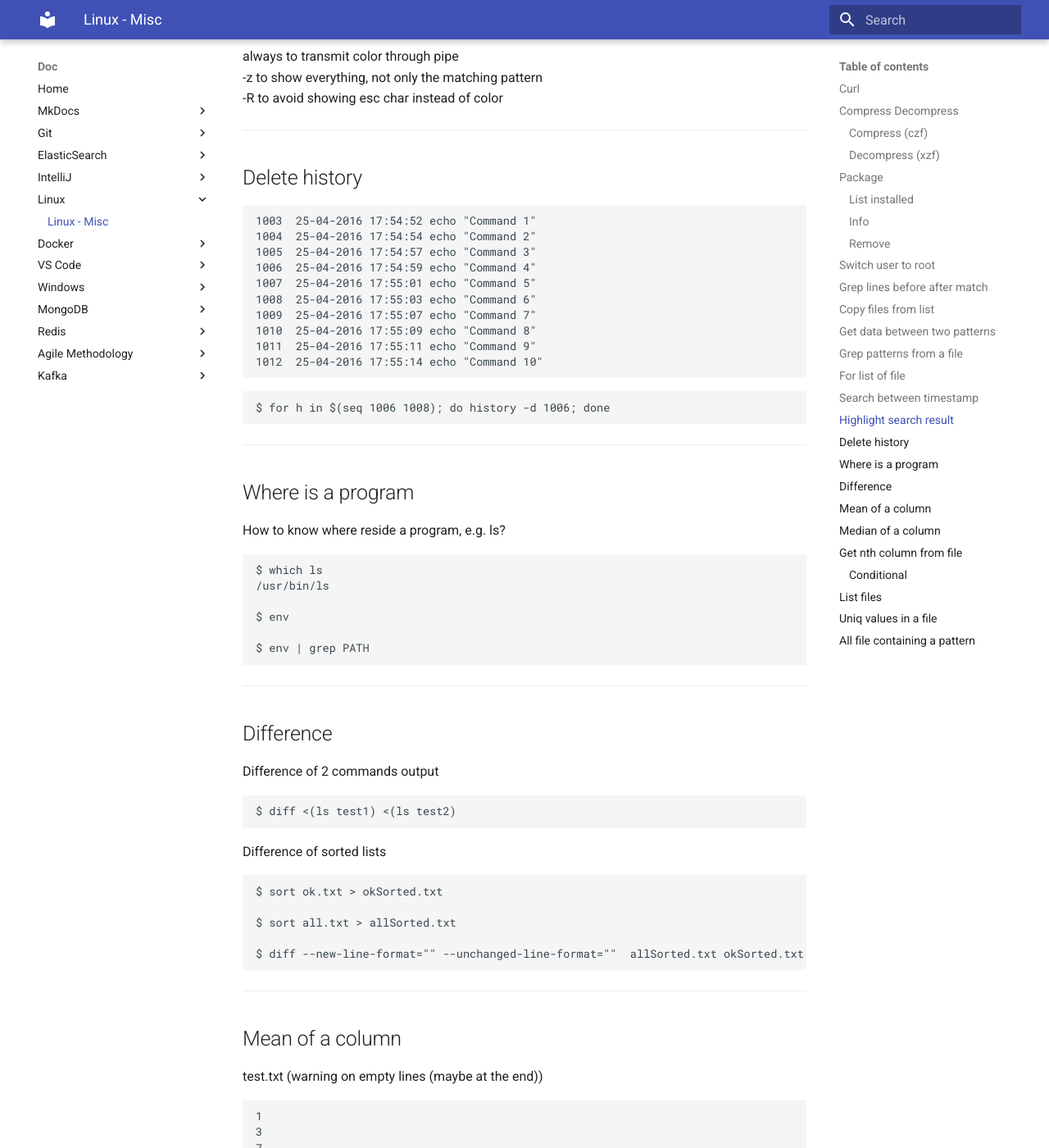
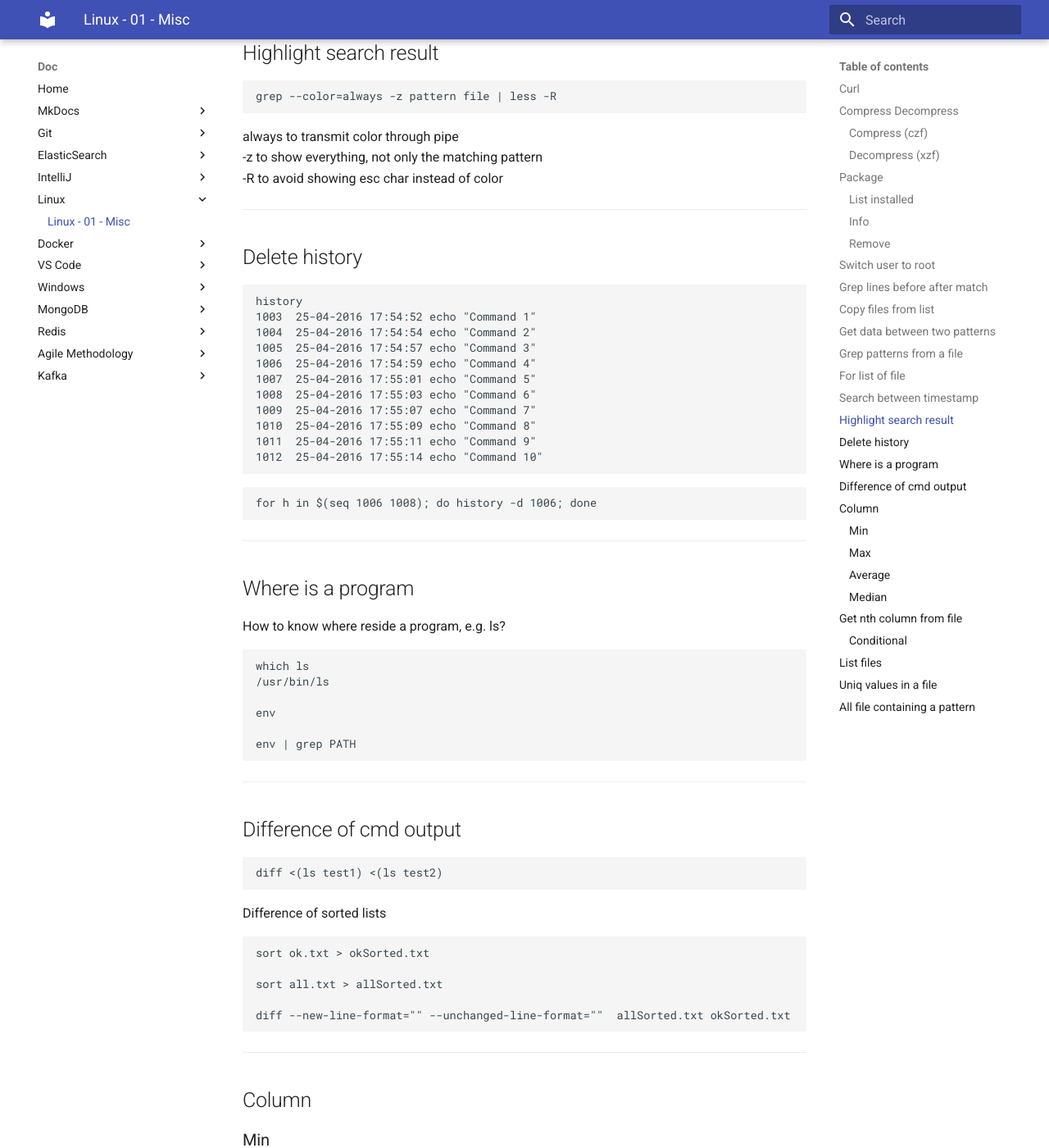
Before and after one commit to oldu73/doc, an MkDocs documentation site: the page built from docs/linux/1-linux-misc.md, in a window 1280 px wide and 1400 px high, scrolled down 3677 px. Shown: the whole window at 82% size. Built offline with MkDocs 1.6.1 and Material for MkDocs 9.7.7, drawn with Linux system fonts in a browser that asks for light colours; some of the changed text lies outside the part shown.

Commit message:
linux - 1 - misc

````diff
--- a/docs/linux/linux.md
+++ b/docs/linux/1-linux-misc.md
@@ -1,32 +1,38 @@
-# Linux
+# Linux - 01 - Misc
 
 ***
 
 ## Curl
 
 ```console
-$ curl -i localhost
-$ curl -sb -H "Accept: application/json" "http://localhost" | json_pp
+curl -i localhost
+curl -sb -H "Accept: application/json" "http://localhost" | json_pp
 ```
 
 ***
 
 ## Compress Decompress
+
 ### Compress (czf)
+
 \- c compress, -z zip, -f file
+
 ```console
-$ tar -czf /targetfolder/targetfile.tar.gz /sourcefolder
+tar -czf /targetfolder/targetfile.tar.gz /sourcefolder
 ```
 
 ### Decompress (xzf)
+
 \- x extract, -z zip, -f file
+
 ```console
-$ tar -xzf targetfile.tar.gz
+tar -xzf targetfile.tar.gz
 ```
 
 or gzip, -k to keep original, -d to decompress:
+
 ```console
-$ gzip -kd file.gz
+gzip -kd file.gz
 ```
 
 ***
@@ -34,18 +40,21 @@
 ## Package
 
 ### List installed
-```
-$ apt list --installed
+
+```console
+apt list --installed
 ```
 
 ### Info
-```
-$ apt-cache show packagename
+
+```console
+apt-cache show packagename
 ```
 
 ### Remove
-```
-$ sudo apt-get --purge autoremove packagename
+
+```console
+sudo apt-get --purge autoremove packagename
 ```
 
 ***
@@ -53,8 +62,9 @@
 ## Switch user to root
 
 Switch current user to root
-```
-$ sudo su -
+
+```console
+sudo su -
 ```
 
 ***
@@ -66,8 +76,8 @@
 
 Stick ne lines just after option
 
-```
-$ grep -B2 -A3 pattern infile.txt
+```console
+grep -B2 -A3 pattern infile.txt
 ```
 
 ***
@@ -76,8 +86,8 @@
 
 Copy specific files from a text list of files
 
-```
-$ rsync -a sourcefolder --files-from=list.txt destinationfolder
+```console
+rsync -a sourcefolder --files-from=list.txt destinationfolder
 ```
 
 ***
@@ -85,7 +95,8 @@
 ## Get data between two patterns
 
 In error.log
-```
+
+```text
 .
 .
 05:59:30.024 [nioEventLoopGroup-3-5] ERROR c.l.d.c.ConnectorServerHandlerTCP.parseAndSendMessageTeltonika(177) - class java.util.concurrent.ExecutionException FOR RAW DATA : 0000017d55747fb00003f5380c1be045ce00000000000000000804ef005000c8024503034230fc430f8d440000011007e0fca600 WITH STACKTRACE : {}
@@ -94,8 +105,15 @@
 ```
 
 Get data between "DATA : " and " WITH" (hex raw data)
+
+```console
+cat error.log | sed -nr 's/.*DATA : (.*) WITH.*/\1/p'
 ```
-$ cat error.log | sed -nr 's/.*DATA : (.*) WITH.*/\1/p'
+
+or
+
+```console
+cat file | grep -o -P '(?<=left).*(?=right)'
 ```
 
 ***
@@ -104,18 +122,18 @@
 
 -f option, maybe -oF options also
 
-```
-$ grep -f patterns_file *.log
+```console
+grep -f patterns_file *.log
 
 or
 
-$ grep -oFf patterns.txt *.log
+grep -oFf patterns.txt *.log
 ```
 
 If result's count's not OK, check by not found pattern (-h option to hide filename in output)
 
-```
-$ grep -hoFf patterns.txt *.log | grep -vFf - patterns.txt
+```console
+grep -hoFf patterns.txt *.log | grep -vFf - patterns.txt
 ```
 
 ***
@@ -125,8 +143,8 @@
 For list of file in current folder, do operation.
 Here we want to have file name, cat content and separate result with a new line
 
-```
-$ ll *.txt
+```console
+ll *.txt
 
 1.txt
 2.txt
@@ -135,7 +153,7 @@
 5.txt
 
 
-$ for f in {2..4}.txt; do echo "$f"; cat "$f"; printf "\n"; done
+for f in {2..4}.txt; do echo "$f"; cat "$f"; printf "\n"; done
 
 2.txt
 jkl
@@ -157,8 +175,8 @@
 
 ## Search between timestamp
 
-```
-$ sed -rne '/10:50/,/11:05/ p' file
+```console
+sed -rne '/10:50/,/11:05/ p' file
 ```
 
 Put existing time range in file (10:50 - 11:05).
@@ -167,8 +185,8 @@
 
 ## Highlight search result
 
-```
-$ grep --color=always -z pattern file | less -R
+```console
+grep --color=always -z pattern file | less -R
 ```
 
 always to transmit color through pipe
@@ -179,7 +197,8 @@
 
 ## Delete history
 
-```
+```console
+history
 1003  25-04-2016 17:54:52 echo "Command 1"
 1004  25-04-2016 17:54:54 echo "Command 2"
 1005  25-04-2016 17:54:57 echo "Command 3"
@@ -192,8 +211,8 @@
 1012  25-04-2016 17:55:14 echo "Command 10"
 ```
 
-```
-$ for h in $(seq 1006 1008); do history -d 1006; done
+```console
+for h in $(seq 1006 1008); do history -d 1006; done
 ```
 
 ***
@@ -202,57 +221,69 @@
 
 How to know where reside a program, e.g. ls?
 
-```
-$ which ls
+```console
+which ls
 /usr/bin/ls
 
-$ env
+env
 
-$ env | grep PATH
+env | grep PATH
 ```
 
 ***
 
-## Difference
+## Difference of cmd output
 
-Difference of 2 commands output
-
-```
-$ diff <(ls test1) <(ls test2)
+```console
+diff <(ls test1) <(ls test2)
 ```
 
 Difference of sorted lists
 
-```
-$ sort ok.txt > okSorted.txt
+```console
+sort ok.txt > okSorted.txt
 
-$ sort all.txt > allSorted.txt
+sort all.txt > allSorted.txt
 
-$ diff --new-line-format="" --unchanged-line-format=""  allSorted.txt okSorted.txt
+diff --new-line-format="" --unchanged-line-format=""  allSorted.txt okSorted.txt
 ```
 
 ***
 
-## Mean of a column
+## Column
+
+### Min
+
+```console
+cat ... | grep ... | sort -n -r | tail -n10
+```
+
+### Max
+
+```console
+cat ... | grep ... | sort -n -r | head -n10
+```
+
+### Average
 
 test.txt (warning on empty lines (maybe at the end))
-```
+
+```text
 1
 3
 7
 ```
 
-```
-$ cat test.txt | awk '{ total += $1 } END { print total/NR }'
+```console
+cat test.txt | awk '{ total += $1 } END { print total/NR }'
 3.66667
 ```
 
-***
-
-## Median of a column
+### Median
 
 test.txt (warning on empty lines (maybe at the end))
-```
+
+```text
 1
 3
 7
@@ -263,7 +294,8 @@
 ```
 
 median.awk
-```
+
+```text
 #/usr/bin/env awk
 {
     count[NR] = $1;
@@ -277,17 +309,17 @@
 }
 ```
 
-```
-$ cat test.txt | awk -f median.awk
+```console
+cat test.txt | awk -f median.awk
 11
 ```
 
 Check equal number of values below and above median
 
-```
-$ cat test.txt | awk '{if($1 < 11) print $1}' | wc -l
+```console
+cat test.txt | awk '{if($1 < 11) print $1}' | wc -l
 3
-$ cat test.txt | awk '{if($1 > 11) print $1}' | wc -l
+cat test.txt | awk '{if($1 > 11) print $1}' | wc -l
 3
 ```
 
@@ -298,14 +330,15 @@
 Get nth column from file with field separated values
 
 test.txt
-```
+
+```text
 column 1 row 1;column 2 row 1;column 3 row 1
 column 1 row 2;column 2 row 2;column 3 row 2
 column 1 row 3;column 2 row 3;column 3 row 3
 ```
 
-```
-$ cat test.txt | awk -F ';' '{print $2}'
+```console
+cat test.txt | awk -F ';' '{print $2}'
 column 2 row 1
 column 2 row 2
 column 2 row 3
@@ -313,8 +346,8 @@
 
 ### Conditional
 
-```
-$ cat test.txt | awk -F ';' '{if($1 == "column 1 row 2") print $2}'
+```console
+cat test.txt | awk -F ';' '{if($1 == "column 1 row 2") print $2}'
 column 2 row 2
 ```
 
@@ -323,8 +356,9 @@
 ## List files
 
 Sorted by sizes and human readable
-```
-$ ll -S -h
+
+```console
+ll -S -h
 ```
 
 ***
@@ -334,7 +368,8 @@
 Uniq values in a file, sorted and counted (first sort is mandatory)
 
 test.txt
-```
+
+```text
 1
 71
 3
@@ -348,8 +383,8 @@
 22
 ```
 
-```
-$ cat test.txt | sort | uniq -c
+```console
+cat test.txt | sort | uniq -c
       2 1
       1 11
       3 22
@@ -361,8 +396,8 @@
 
 sorted output
 
-```
-$ cat test.txt | sort | uniq -c | sort
+```console
+cat test.txt | sort | uniq -c | sort
       1 11
       1 3
       1 45
@@ -374,8 +409,8 @@
 
 revert sorted output
 
-```
-$ cat test.txt | sort | uniq -c | sort -r
+```console
+cat test.txt | sort | uniq -c | sort -r
       3 22
       2 71
       2 1
--- a/mkdocs.yml
+++ b/mkdocs.yml
@@ -15,7 +15,7 @@
         - 'IntelliJ - 01 - Misc': 'intellij/1-intellij-misc.md'
         - 'IntelliJ - 02 - WSL': 'intellij/2-intellij-wsl.md'
     - Linux:
-        - 'Linux - Misc': 'linux/linux.md'
+        - 'Linux - 01 - Misc': 'linux/1-linux-misc.md'
     - Docker:
         - 'Docker - 01 - Misc': 'docker/1-docker-misc.md'
         - 'Docker - 02 - Basis': 'docker/2-docker-basis.md'
````
